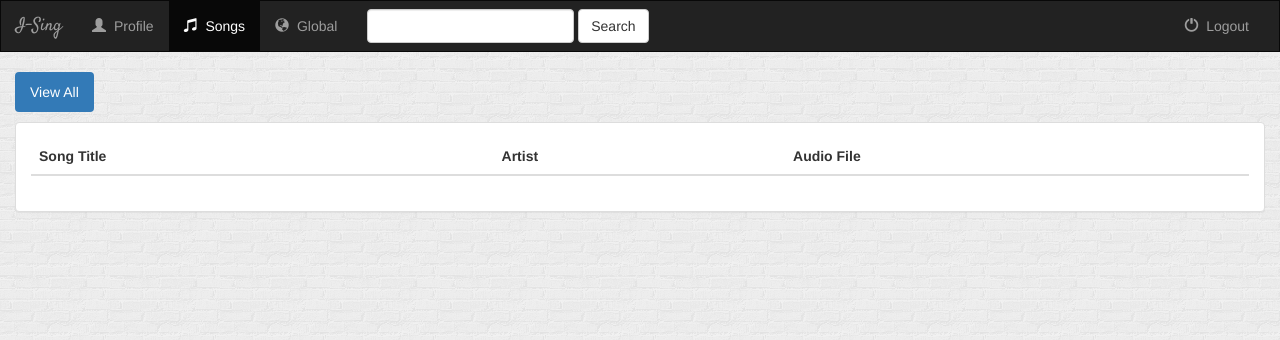
After one commit to vsanse/ising, a Django app: a page that uses music/templates/music/base.html in a window 1280 px wide. The commit adds this page. Shown: the top 340 px of the page. Run offline with Django 3.2, Linux system fonts and the light colour scheme; a user stored in the database is signed in; data comes from the database, SQL or seed files in the repository; both versions use the stored data as it was after the commit; tables that the repository leaves empty hold one stand-in row (values such as "Sample post"); lists and menus that the app fills with data are empty; parts of the project's set-up code (start-up, migrations or seed data) failed here and were passed over; some libraries are stand-ins or nearby versions.

Commit message:
Global view added

```diff
--- a/music/templates/music/base.html
+++ b/music/templates/music/base.html
@@ -32,6 +32,8 @@
             <ul class="nav navbar-nav">
                 <li class="{% block profile_active %}{% endblock %}"><a href="{% url 'music:index' %}"><span class="glyphicon glyphicon-user" aria-hidden="true"></span>&nbsp; Profile</a></li>
                 <li class="{% block songs_active %}{% endblock %}"><a href="{% url 'music:songs' 'all' %}"><span class="glyphicon glyphicon-music" aria-hidden="true"></span>&nbsp; Songs</a></li>
+                <li ><a href="{% url 'music:songs_global' 'all' %}"><span class="glyphicon glyphicon-globe" aria-hidden="true"></span>&nbsp; Global</a></li>
+
             </ul>
             <form class="navbar-form navbar-left" role="search" method="get" action="{% url 'music:index' %}">
                 <div class="form-group">
@@ -40,11 +42,6 @@
                 <button type="submit" class="btn btn-default">Search</button>
             </form>
             <ul class="nav navbar-nav navbar-right">
-                <li>
-                    <a href="{% url 'music:create_profile' %}">
-                        <span class="glyphicon glyphicon-plus" aria-hidden="true"></span>&nbsp; Edit Profile
-                    </a>
-                </li>
                 <li>
                     <a href="{% url 'music:logout_user' %}">
                         <span class="glyphicon glyphicon-off" aria-hidden="true"></span>&nbsp; Logout
--- a/music/templates/music/index.html
+++ b/music/templates/music/index.html
@@ -19,6 +19,7 @@
                         <div class="caption" style="text-align:center">
                             <!-- View Details -->
                             <a href="{% url 'music:detail' pro.id %}" class="btn btn-primary btn-sm" role="button">My Songs</a>
+                            <a href="{% url 'music:update_profile' pro.id %}" class="btn btn-primary btn-sm" role="button">Edit Profile</a>
                         </div>
                     </div>
                 </div>
--- a/music/templates/music/search_song.html
+++ b/music/templates/music/search_song.html
@@ -36,7 +36,7 @@
                                             <a href="{% url 'music:search_bio' song.profile.id %}">
                                                 <img src="{{ song.profile.photo.url }}" class="img-responsive" style="width: 20px; float: left; margin-right: 10px;" />
                                             </a>
-                                            <a href="{% url 'music:detail' song.profile.id %}">{{ song.profile.name }}</a>
+                                            <a href="{% url 'music:search_bio' song.profile.id %}">{{ song.profile.name }}</a>
                                         </td>
                                     </tr>
                                 {% endfor %}
--- /dev/null
+++ b/music/templates/music/song_global.html
@@ -0,0 +1,60 @@
+{% extends 'music/base.html' %}
+{% block title %}All Songs{% endblock %}
+{% block songs_active %}active{% endblock %}
+
+{% block body %}
+<div class="container-fluid songs-container">
+
+    <div class="row">
+        <div class="col-sm-12">
+            <ul class="nav nav-pills" style="margin-bottom: 10px;">
+                <li role="presentation" {% if filter_by == 'all' %}class="active"{% endif %}><a href="{% url 'music:songs' 'all' %}">View All</a></li>
+            </ul>
+        </div>
+    </div>
+
+    <div class="row">
+
+        <div class="col-sm-12">
+
+            <div class="panel panel-default">
+                <div class="panel-body">
+                    <table class="table">
+                        <thead>
+                            <tr>
+                                <th>Song Title</th>
+                                <th>Artist</th>
+                                <th>Audio File</th>
+                            </tr>
+                        </thead>
+                        <tbody>
+                            {% for song in song_list %}
+                                <tr>
+                                    <td>{{ song.song_title }}</td>
+                                    <td>{{ song.profile.artist }}</td>
+                                    <td>
+                                        <a target="_blank" href="{{ song.audio_file.url }}">
+                                            <button type="button" class="btn btn-success btn-xs">
+                                                <span class="glyphicon glyphicon-play"></span>&nbsp; Play
+                                            </button>
+                                        </a>
+                                    </td>
+                                    <td>
+                                        <a href="{% url 'music:search_bio' song.profile.id %}">
+                                            <img src="{{ song.profile.photo.url }}" class="img-responsive" style="width: 20px; float: left; margin-right: 10px;" />
+                                        </a>
+                                        <a href="{% url 'music:search_bio' song.profile.id %}">{{ song.profile.name }}</a>
+                                    </td>
+                                </tr>
+                            {% endfor %}
+                        </tbody>
+                    </table>
+                </div>
+            </div>
+
+        </div>
+
+    </div>
+
+</div>
+{% endblock %}
--- a/music/urls.py
+++ b/music/urls.py
@@ -1,6 +1,6 @@
 from django.conf.urls import url
 from . import views
-
+from .views import ProfileUpdateView
 app_name = 'music'
 
 urlpatterns = [
@@ -12,7 +12,9 @@ urlpatterns = [
     url(r'^search_bio/(?P<profile_id>[0-9]+)$', views.search_bio, name='search_bio'),
     # url(r'^(?P<song_id>[0-9]+)/favorite/$', views.favorite, name='favorite'),
     url(r'^songs/(?P<filter_by>[a-zA_Z]+)/$', views.songs, name='songs'),
+    url(r'^global_songs/(?P<filter_by>[a-zA_Z]+)/$', views.songs_global, name='songs_global'),
     url(r'^create_profile/$', views.create_profile, name='create_profile'),
+    url(r'^update_profile/(?P<pk>[0-9]+)/$',ProfileUpdateView.as_view(), name='update_profile'),
     url(r'^(?P<profile_id>[0-9]+)/create_song/$', views.create_song, name='create_song'),
     url(r'^(?P<profile_id>[0-9]+)/delete_song/(?P<song_id>[0-9]+)/$', views.delete_song, name='delete_song'),
     # url(r'^(?P<album_id>[0-9]+)/favorite_album/$', views.favorite_album, name='favorite_album'),
--- a/music/views.py
+++ b/music/views.py
@@ -1,6 +1,6 @@
 from django.contrib.auth import authenticate, login
 from django.contrib.auth import logout
-from django.http import JsonResponse
+from django.views.generic import UpdateView
 from django.shortcuts import render, get_object_or_404
 from django.db.models import Q
 from .forms import ProfileForm, SongForm, UserForm
@@ -36,6 +36,13 @@ def create_profile(request):
         return render(request, 'music/create_profile.html', context)
 
 
+class ProfileUpdateView(UpdateView):
+    model = Profile
+    template_name = 'music/create_profile.html'
+    form_class = ProfileForm
+    success_url = '/'
+
+
 def create_song(request, profile_id):
     form = SongForm(request.POST or None, request.FILES or None)
     profile = get_object_or_404(Profile, pk=profile_id)
@@ -69,8 +76,6 @@ def create_song(request, profile_id):
         'form': form,
     }
     return render(request, 'music/create_song.html', context)
-
-
 
 
 def delete_song(request, profile_id, song_id):
@@ -183,3 +188,23 @@ def songs(request, filter_by):
             'song_list': users_songs,
             'filter_by': filter_by,
         })
+
+
+def songs_global(request, filter_by):
+    if not request.user.is_authenticated():
+        return render(request, 'music/login.html')
+    else:
+        try:
+            song_ids = []
+            for profile in Profile.objects.all():
+                for song in profile.song_set.all():
+                    song_ids.append(song.pk)
+            users_songs = Song.objects.filter(pk__in=song_ids)
+            if filter_by == 'favorites':
+                users_songs = users_songs.filter(is_favorite=True)
+        except Profile.DoesNotExist:
+            users_songs = []
+        return render(request, 'music/song_global.html', {
+            'song_list': users_songs,
+            'filter_by': filter_by,
+        })
```
Also changed, not shown: db.sqlite3, 2 other files.
